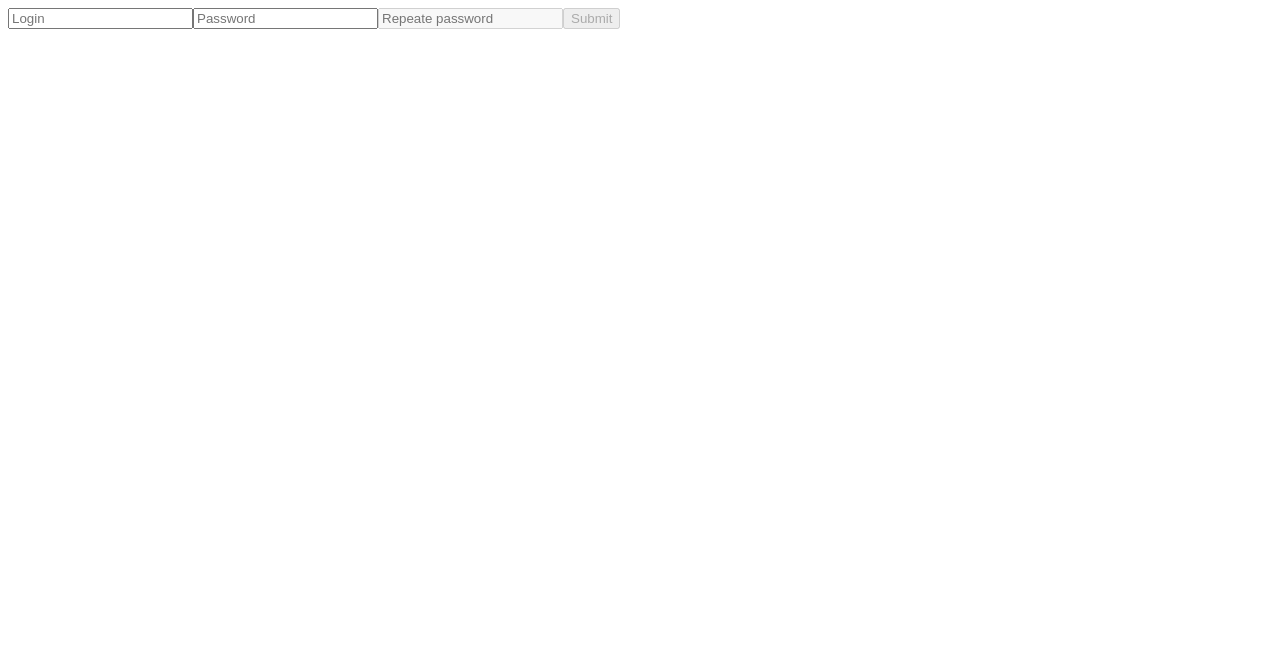
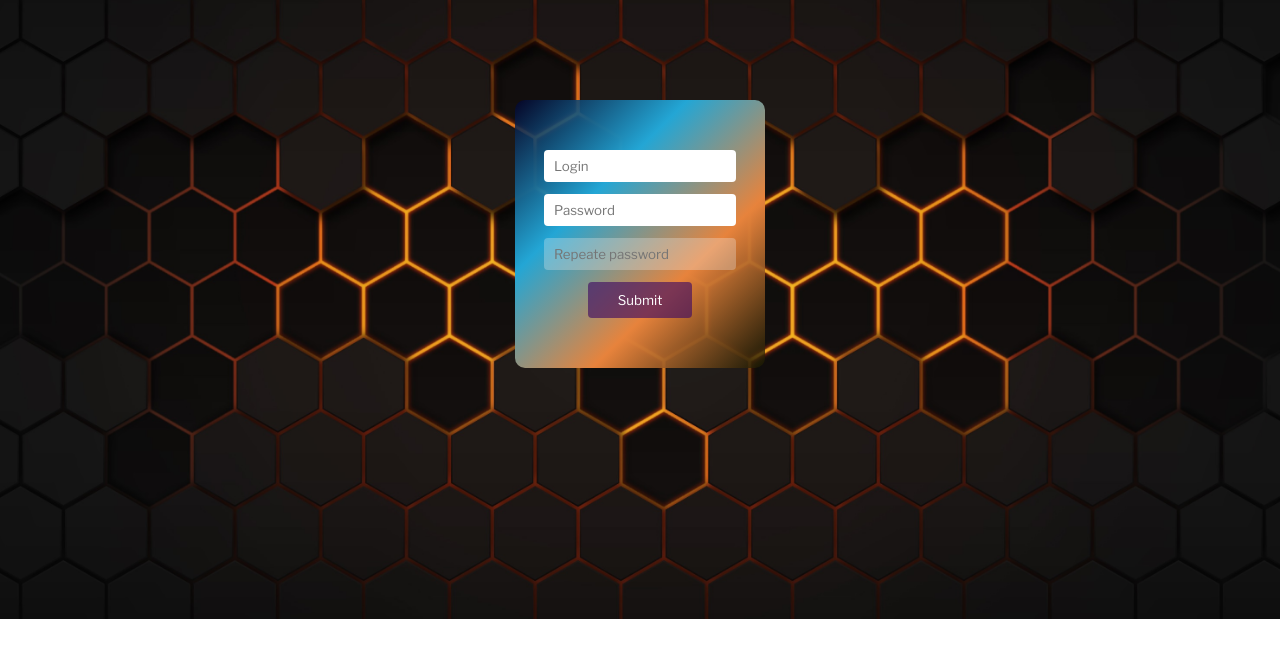
Before and after one commit to Igrey1321/signup, a website: page index.html in a window 1280 px wide. Drawn offline with nearby package versions, Linux system fonts and the light colour scheme.

Commit message:
design change

```diff
--- a/app.js
+++ b/app.js
@@ -1,29 +1,14 @@
-document.head.appendChild (document.createElement ('script'))
-        .src = 'https://cdn.rawgit.com/chrisveness/crypto/4e93a4d/sha256.js'
-
 let hash = ''
 
-const login = document.body.appendChild (
-    document.createElement ('input')
-)
-login.placeholder = 'Login'
+const login = document.getElementById ('login')
 
-const pass1 = document.body.appendChild (
-    document.createElement ('input')
-)
-pass1.placeholder = 'Password'
+const pass1 = document.getElementById ('pass1')
 
-const pass2 = document.body.appendChild (
-    document.createElement ('input')
-)
+const pass2 = document.getElementById ('pass2')
 pass2.disabled = true
-pass2.placeholder = 'Repeate password'
 
-const submit = document.body.appendChild (
-    document.createElement ('button')
-)
+const submit = document.getElementById ('submit')
 submit.disabled = true
-submit.innerText = 'Submit'
 
 pass1.oninput = function (event) {
     event.target.test = Boolean (event.target.value.length >= 8
--- /dev/null
+++ b/css/style.css
@@ -0,0 +1,110 @@
+@import url('https://fonts.googleapis.com/css?family=Libre+Franklin&display=swap');
+/* css reset */
+html, body, div, span, applet, object, iframe,
+h1, h2, h3, h4, h5, h6, p, blockquote, pre,
+a, abbr, acronym, address, big, cite, code,
+del, dfn, em, img, ins, kbd, q, s, samp,
+small, strike, strong, sub, sup, tt, var,
+b, u, i, center,
+dl, dt, dd, ol, ul, li,
+fieldset, form, label, legend,
+table, caption, tbody, tfoot, thead, tr, th, td,
+article, aside, canvas, details, embed,
+figure, figcaption, footer, header, hgroup,
+menu, nav, output, ruby, section, summary,
+time, mark, audio, video {
+	margin: 0;
+	padding: 0;
+	border: 0;
+	font-size: 100%;
+	font: inherit;
+	vertical-align: baseline;
+}
+article, aside, details, figcaption, figure,
+footer, header, hgroup, menu, nav, section {
+	display: block;
+}
+body {
+	line-height: 1;
+}
+ol, ul {
+	list-style: none;
+	padding-inline-start: 0;
+}
+a {
+	text-decoration: none;
+}
+blockquote, q {
+	quotes: none;
+}
+blockquote:before, blockquote:after,
+q:before, q:after {
+	content: '';
+	content: none;
+}
+table {
+	border-collapse: collapse;
+	border-spacing: 0;
+}
+.clearfix::after {
+	content: "";
+	display: table;
+	clear: both;
+}
+label {
+	cursor:pointer;
+}
+/* body */
+body {
+    background: url(../img/background.jpg) no-repeat center;
+    background-size: cover;
+    position: relative;
+}
+/* form */
+.container {
+    max-width: 250px;
+    margin: 0 auto;
+    padding: 100px 0;
+    text-align:center;
+}
+.container input  {
+    outline:none;
+    border:none;
+    width: 180px;
+    height: 30px;
+    margin-bottom: 12px;
+    border-radius: 4px;
+    padding-left: 10px;
+    color: #000000;
+    font-family: 'Libre Franklin', sans-serif;
+}
+input:focus::-webkit-input-placeholder {
+    color: transparent;
+}
+input:focus:-moz-placeholder {
+    color: transparent;
+}
+input:focus::-moz-placeholder {
+    color: transparent;
+}
+input:focus:-ms-input-placeholder {
+    color: transparent;
+}
+.container form {
+    background: linear-gradient(-45deg, #151700c4, #e7833c, #23A6D5, #02022bd1);
+    border-radius: 10px;
+    padding: 50px 0;
+}
+#submit {
+    padding: 10px 30px;
+    background-color: #3f0a63a1;
+    color: #fff;
+    border: none;
+    border-radius: 4px;
+    font-family: 'Libre Franklin', sans-serif;
+}
+#submit:hover {
+    transition: all 0.5s;
+    background: #f9bcbc;
+    color: #052a42;
+}
--- a/index.html
+++ b/index.html
@@ -5,8 +5,26 @@
     <meta name="viewport" content="width=device-width, initial-scale=1.0">
     <meta http-equiv="X-UA-Compatible" content="ie=edge">
     <title>Registration User</title>
+    <link rel="stylesheet" href="css/style.css">
+    <script src="https://cdn.rawgit.com/chrisveness/crypto/4e93a4d/sha256.js"></script>
 </head>
 <body>
+    <div class="container">
+        <form action="#" class="signup">
+            <div>
+                <input type="text" id="login" placeholder="Login">
+            </div>
+            <div>
+                <input type="password" id="pass1" placeholder="Password">
+            </div>
+            <div>
+                <input type="password" id="pass2" placeholder="Repeate password">
+            </div>
+            <div>
+                <button id="submit">Submit</button>
+            </div>
+        </form>
+    </div>
     <script src="app.js"></script>
 </body>
 </html>
```
Also changed, not shown: img/background.jpg (added).
